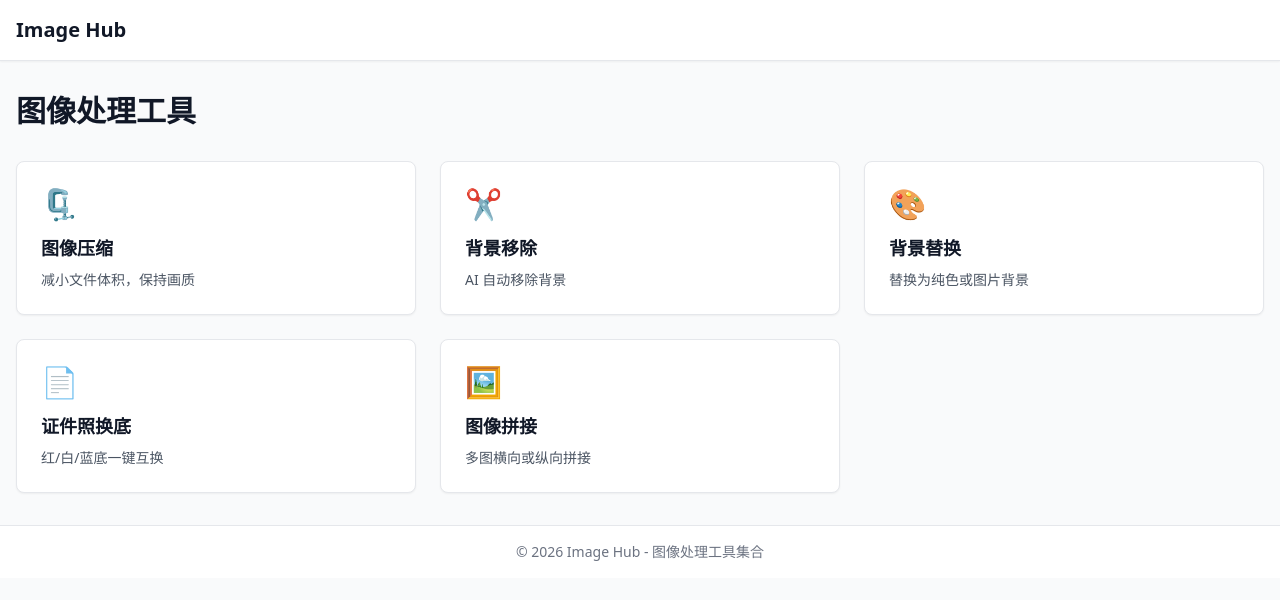
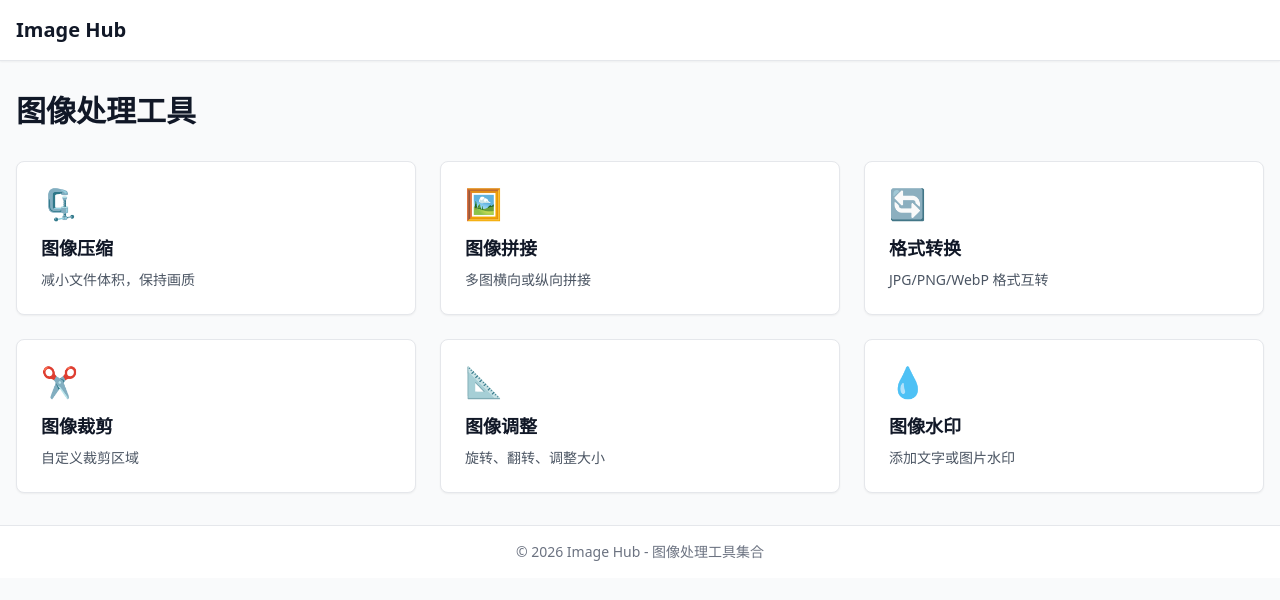
Before and after one commit to xiongfei1121/image-hub, a Nuxt app: page / in a window 1280 px wide. Shown: the top 600 px of the page. Built offline with nearby package versions, Linux system fonts and the light colour scheme.

Commit message:
feat: update homepage with new image tools

```diff
--- a/app/pages/index.vue
+++ b/app/pages/index.vue
@@ -20,9 +20,10 @@
 <script setup>
 const tools = [
   { id: 1, name: '图像压缩', desc: '减小文件体积，保持画质', icon: '🗜️', path: '/compress' },
-  { id: 2, name: '背景移除', desc: 'AI 自动移除背景', icon: '✂️', path: '/remove-bg' },
-  { id: 3, name: '背景替换', desc: '替换为纯色或图片背景', icon: '🎨', path: '/replace-bg' },
-  { id: 4, name: '证件照换底', desc: '红/白/蓝底一键互换', icon: '📄', path: '/photo-bg' },
-  { id: 5, name: '图像拼接', desc: '多图横向或纵向拼接', icon: '🖼️', path: '/merge' },
+  { id: 2, name: '图像拼接', desc: '多图横向或纵向拼接', icon: '🖼️', path: '/merge' },
+  { id: 3, name: '格式转换', desc: 'JPG/PNG/WebP 格式互转', icon: '🔄', path: '/convert' },
+  { id: 4, name: '图像裁剪', desc: '自定义裁剪区域', icon: '✂️', path: '/crop' },
+  { id: 5, name: '图像调整', desc: '旋转、翻转、调整大小', icon: '📐', path: '/resize' },
+  { id: 6, name: '图像水印', desc: '添加文字或图片水印', icon: '💧', path: '/watermark' },
 ]
 </script>
```
